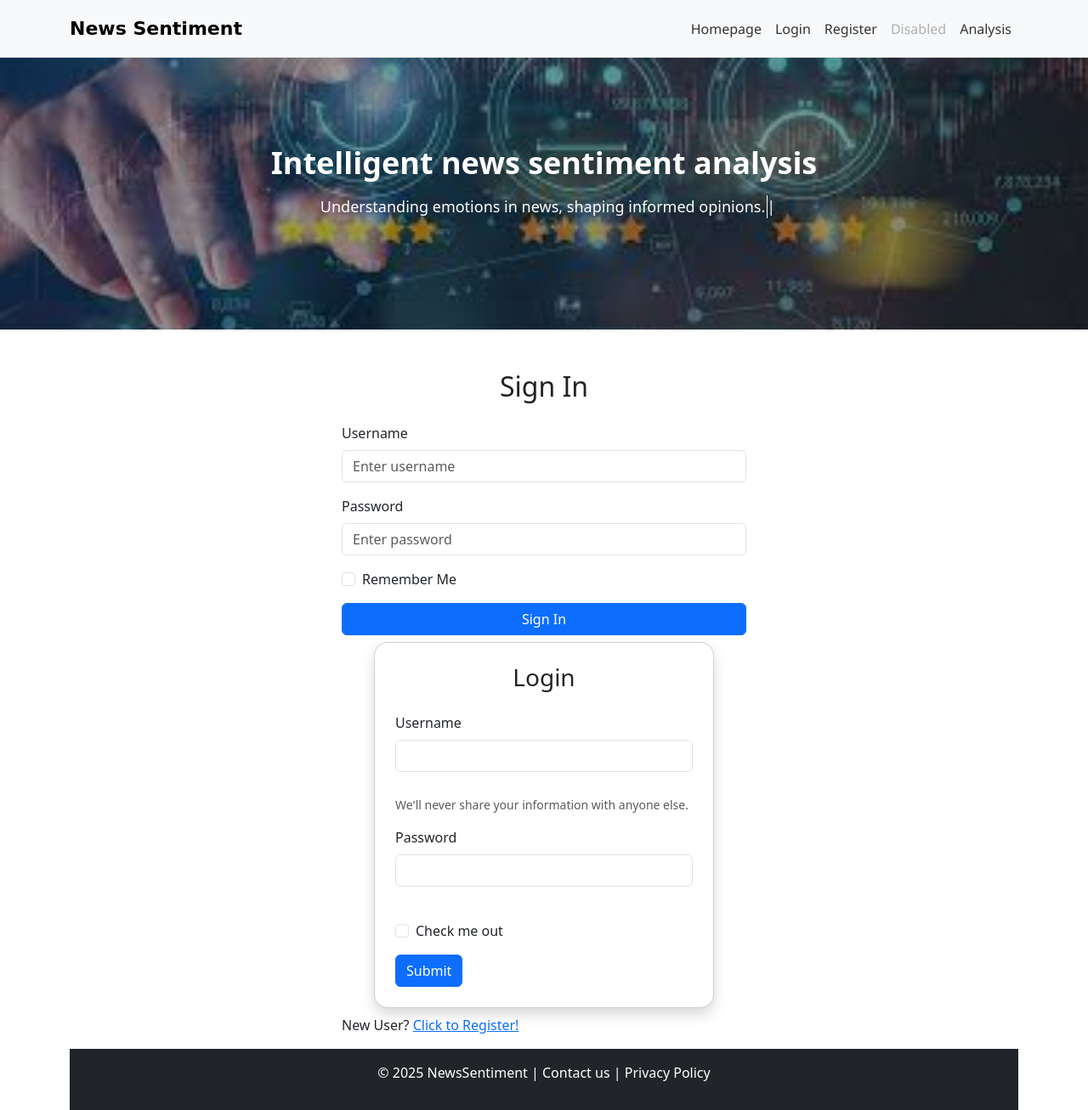
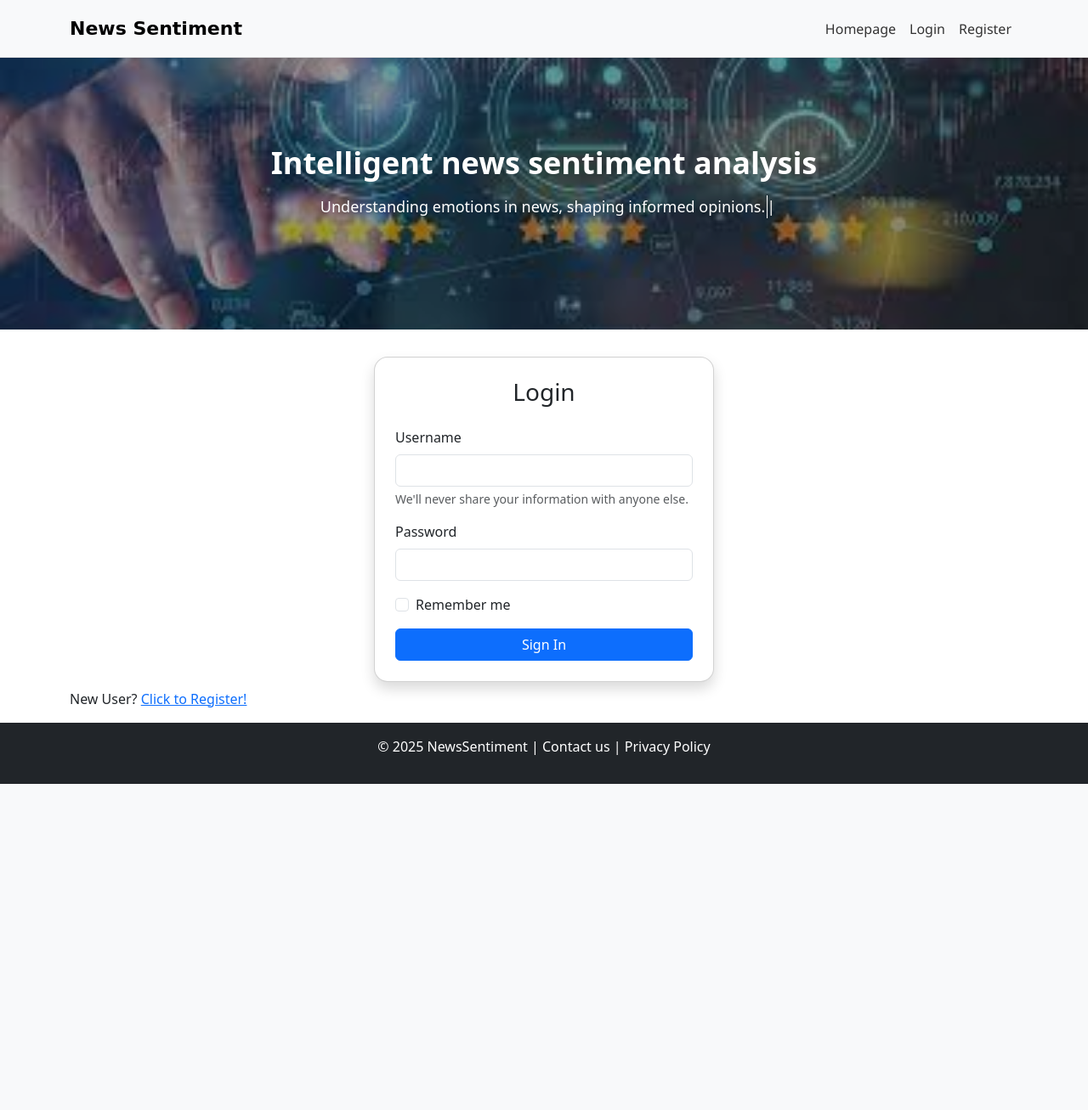
Before and after one commit to XiuwenYin/news-sentiment-analysis, a Flask app: page /login in a window 1280 px wide. Shown: the whole page at 85% size. After the commit the page ends 923 px from the top, so only its background shows below. Run offline with Flask 3, Linux system fonts and the light colour scheme.

Commit message:
Solved the issue of changes in navigation bar buttons before and after login.

```diff
--- a/app/templates/base.html
+++ b/app/templates/base.html
@@ -54,7 +54,6 @@
                         <a class="nav-link" href="{{ url_for('user', username=current_user.username) }}">Profile</a>
                     </li>
 
-
                     <!-- My Share -->
                     <li class="nav-item">
                         <a class="nav-link" href="#">My Share</a>
@@ -63,22 +62,17 @@
                     <!-- Logout -->
                     <li class="nav-item">
                         <a class="nav-link" href="{{ url_for('logout') }}">Logout</a>
-                      </li>
+                    </li>
+
                     {% else %}
-                      <li class="nav-item">
+                    <!-- When not logged in -->
+                    <li class="nav-item">
                         <a class="nav-link" href="{{ url_for('login') }}">Login</a>
-                      </li>
+                    </li>
+                    <li class="nav-item">
+                        <a class="nav-link" href="{{ url_for('register') }}">Register</a>
+                    </li>
                     {% endif %}
-                  </li>
-                  <li class="nav-item">
-                    <a class="nav-link" href="{{ url_for('register') }}">Register</a>
-                  </li>
-                  <li class="nav-item">
-                    <a class="nav-link disabled" aria-disabled="true">Disabled</a>
-                  </li>
-                  <li class="nav-item">
-                    <a class="nav-link" href="{{ url_for('analysis') }}">Analysis</a>
-                  </li>
                 </ul>
             </div>
         </div>
--- a/app/templates/login.html
+++ b/app/templates/login.html
@@ -3,52 +3,29 @@
 {% block title %}Sign In{% endblock %}
 
 {% block content %}
-<div class="container mt-5" style="max-width: 500px;">
-    <h2 class="text-center mb-4">Sign In</h2>
-
-    <form method="POST" action="{{ url_for('login') }}">
+<div class="d-flex p-2">
+    <div class="card shadow p-4 rounded-4 mx-auto" style="width: 100%; max-width: 400px;">
+        <h3 class="text-center mb-4">Login</h3>
+        <form method="post" action="{{ url_for('login') }}">
             {{ form.hidden_tag() }}
 
             <div class="mb-3">
-            <label for="username" class="form-label">Username</label>
-            {{ form.username(class_="form-control", placeholder="Enter username") }}
+                {{ form.username.label(class="form-label") }}
+                {{ form.username(size=32, class="form-control", id="username", aria_describedby="usernameHelp") }}
+                <div id="usernameHelp" class="form-text">We'll never share your information with anyone else.</div>
             </div>
 
             <div class="mb-3">
-            <label for="password" class="form-label">Password</label>
-            {{ form.password(class_="form-control", placeholder="Enter password") }}
+                {{ form.password.label(class="form-label") }}
+                {{ form.password(size=32, class="form-control", id="password") }}
             </div>
 
-        <div class="form-check mb-3">
-            {{ form.remember_me(class_="form-check-input") }}
-            <label class="form-check-label" for="remember_me">
-                Remember Me
-            </label>
+            <div class="mb-3 form-check">
+                {{ form.remember_me(class="form-check-input", id="remember_me") }}
+                <label class="form-check-label" for="remember_me">Remember me</label>
             </div>
 
-        <div class="d-grid">
-            {{ form.submit(class_="btn btn-primary") }}
-        </div>
-    </form>
-
-    <div class="d-flex p-2">
-        <div class="card shadow p-4 rounded-4  mx-auto" style="width: 100%; max-width: 400px;">
-            <h3 class="text-center mb-4">Login</h3>
-            <form method="post">
-                <div class="mb-3">
-                    {{ form.username.label(class="form-label") }}<br>
-                    {{ form.username(size=32, class="form-control", id="username", aria_describedby="usernameHelp") }}<br>
-                    <div id="usernameHelp" class="form-text">We'll never share your information with anyone else.</div>
-                </div>
-                <div class="mb-3">
-                    {{ form.password.label(class="form-label") }}<br>
-                    {{ form.password(size=32, class="form-control", id="password") }}<br>
-                </div>
-                <div class="mb-3 form-check">
-                <input type="checkbox" class="form-check-input" id="exampleCheck1">
-                <label class="form-check-label" for="exampleCheck1">Check me out</label>
-                </div>
-                <button type="submit" class="btn btn-primary">Submit</button>
+            {{ form.submit(class="btn btn-primary w-100") }}
         </form>
     </div>
 </div>
```
Also changed, not shown: app.db. Lines whose indentation alone changed are shown as unchanged.
